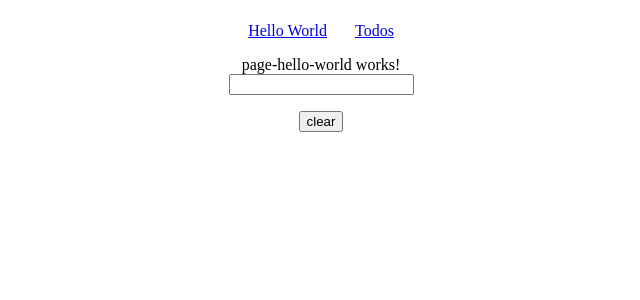
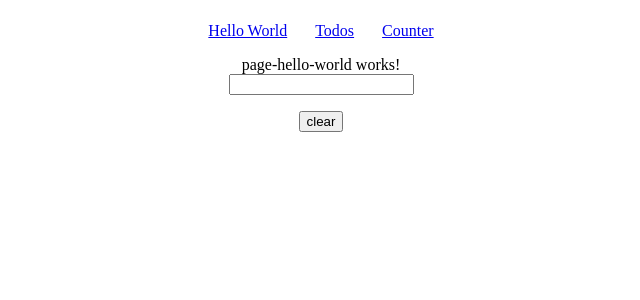
Before and after one commit to kmsheng/angular-playground, an Angular app: page /helloworld in a window 1280 px wide. Shown: the top 300 px of the page, without its empty margins (319-959 px from the left). Built offline with nearby package versions, Linux system fonts and the light colour scheme.

Commit message:
feat: add route counter

```diff
--- a/src/app/app-routing.module.ts
+++ b/src/app/app-routing.module.ts
@@ -2,11 +2,13 @@ import { NgModule } from '@angular/core';
 import { RouterModule, Routes } from '@angular/router';
 import { PageHelloWorldComponent } from './page-hello-world/page-hello-world.component';
 import { PageTodosComponent } from './page-todos/page-todos.component';
+import { PageCounterComponent } from './page-counter/page-counter.component';
 
 const routes: Routes = [
   { path: '', redirectTo: 'helloworld', pathMatch: 'full' },
   { path: 'helloworld', component: PageHelloWorldComponent },
-  { path: 'todos', component: PageTodosComponent }
+  { path: 'todos', component: PageTodosComponent },
+  { path: 'counter', component: PageCounterComponent },
 ];
 
 @NgModule({
--- a/src/app/app.component.html
+++ b/src/app/app.component.html
@@ -1,5 +1,6 @@
 <nav class="nav">
   <a class="nav__link" routerLink="/helloworld">Hello World</a>
   <a class="nav__link" routerLink="/todos">Todos</a>
+  <a class="nav__link" routerLink="/counter">Counter</a>
 </nav>
 <router-outlet></router-outlet>
```
